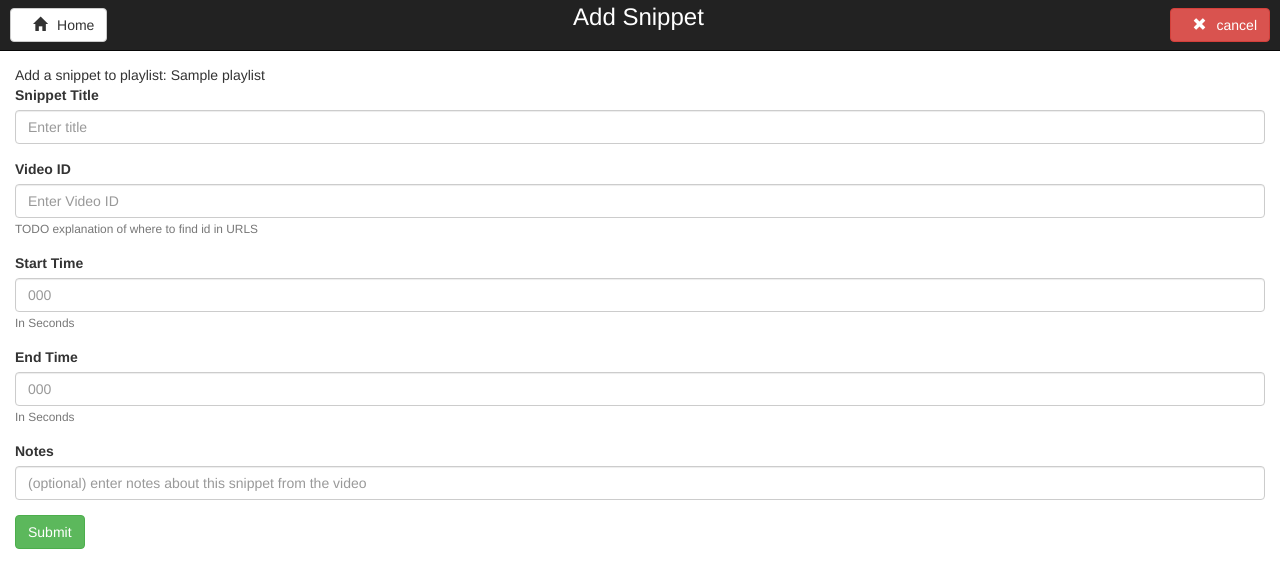
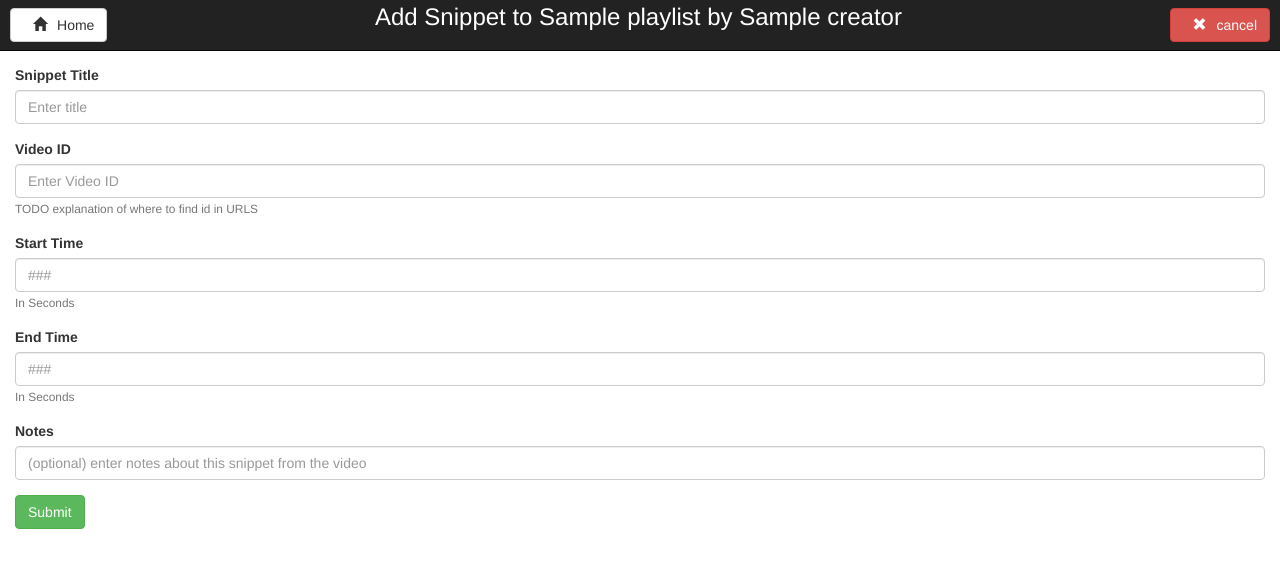
Before and after one commit to swanyriver/Mobile-Assignment-2, a Python web app: template templates/add.html in a window 1280 px wide. Shown: the top 588 px of the page. Run offline with Jinja, Linux system fonts and the light colour scheme; the template is opened without the code that fills it: most values are stand-ins (such as "Sample title", 1, 10 or a date in 2020); some libraries are stand-ins or nearby versions.

```diff
--- a/templates/add.html
+++ b/templates/add.html
@@ -1,15 +1,11 @@
 {% extends "main.html" %}
 {% block title %} Add Snippet {% endblock %}
-{% block navTitle %} Add Snippet {% endblock %}
+{% block navTitle %} Add Snippet to {{ playlist.title }} by {{ playlist.creator }} {% endblock %}
 {% block navRight %}
     {{ cancelButton("/view/?" + playlist.keyForLink()) }}
 {% endblock %}
 
 {% block body %}
-    <div class="formHeader">
-        Add a snippet to playlist:
-        <span class="playlist-title">{{ playlist.title }}</span>
-    </div>
     <form action="/add/" method="post">
         <fieldset class="form-group">
             <label>Snippet Title</label>
@@ -24,12 +20,12 @@
         </fieldset>
         <fieldset class="form-group">
             <label>Start Time</label>
-            <input name="startTime" type="number" class="form-control" placeholder="000" required>
+            <input name="startTime" type="number" class="form-control" placeholder="###" required>
             <small class="text-muted">In Seconds</small>
         </fieldset>
         <fieldset class="form-group">
             <label>End Time</label>
-            <input name="endTime" type="number" class="form-control" placeholder="000" required>
+            <input name="endTime" type="number" class="form-control" placeholder="###" required>
             <small class="text-muted">In Seconds</small>
         </fieldset>
         <fieldset class="form-group">
--- a/templates/main.html
+++ b/templates/main.html
@@ -129,6 +129,9 @@
             {% endfor %}
         {% else %}
             <div class="empty">There are currently no playlists</div>
+            <a href="/create/" type="button" class="btn btn-success">
+              <span class="glyphicon glyphicon-plus"></span>Create Playlist
+            </a>
         {% endif %}
     {% endblock body %}
 
--- a/templates/removeSnippets.html
+++ b/templates/removeSnippets.html
@@ -15,7 +15,7 @@
 
 {% macro submit(class) -%}
 <Button type="submit" class="btn btn-danger {{ class }}">
-<span class="glyphicon glyphicon-list"></span>Delete Selected Snippets
+<span class="glyphicon glyphicon-list"></span>Remove Selected Snippets
 </Button>
 {%- endmacro %}
 
```
Also changed, not shown: main.py (+11 -2 lines), templates/view.html (+4 -4 lines).
